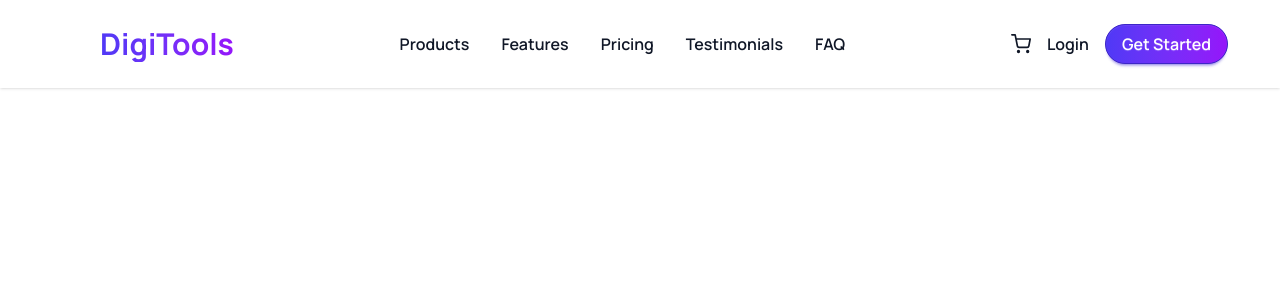
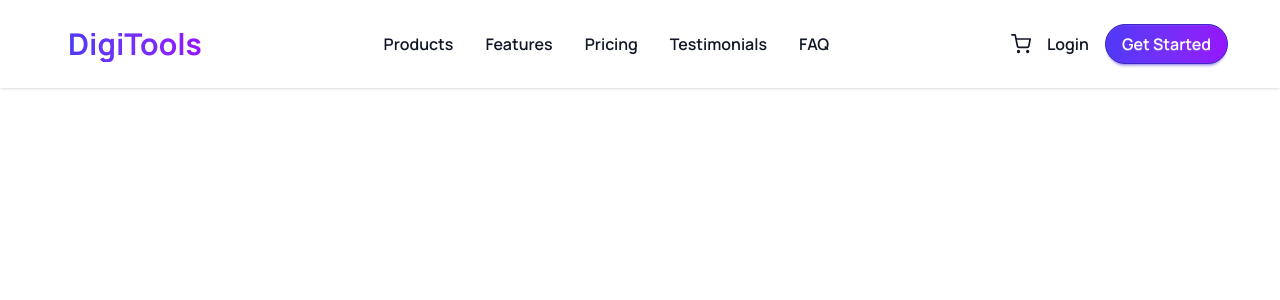
Before and after one commit to sumon-ahmed-ss-550/Assignment-6, a React (Vite) app: page / in a window 1280 px wide. Shown: the top 300 px of the page. Built offline with nearby package versions, Linux system fonts and the light colour scheme.

Commit message:
Fixed toggler gap

```diff
--- a/src/components/navbar/Navbar.jsx
+++ b/src/components/navbar/Navbar.jsx
@@ -9,7 +9,7 @@
     <nav className="shadow-sm py-6">
       <div className="container flex justify-between items-center">
         <div className="nav-start">
-          <div className="flex items-center gap-6">
+          <div className="flex items-center gap-2">
             <div onClick={() => setToggle(!toggle)}>
               {toggle ? (
                 <IoClose className="text-2xl lg:hidden cursor-pointer"></IoClose>
```
